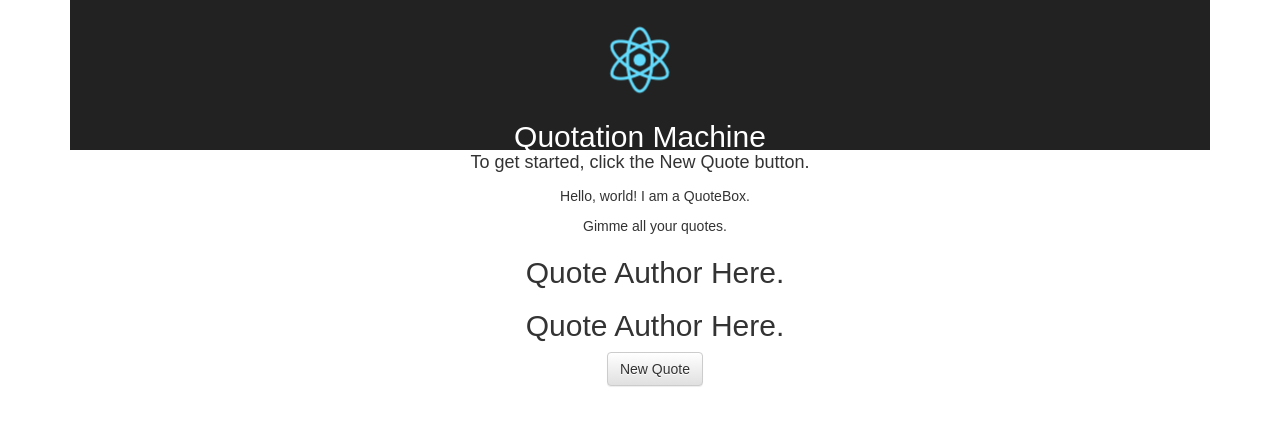
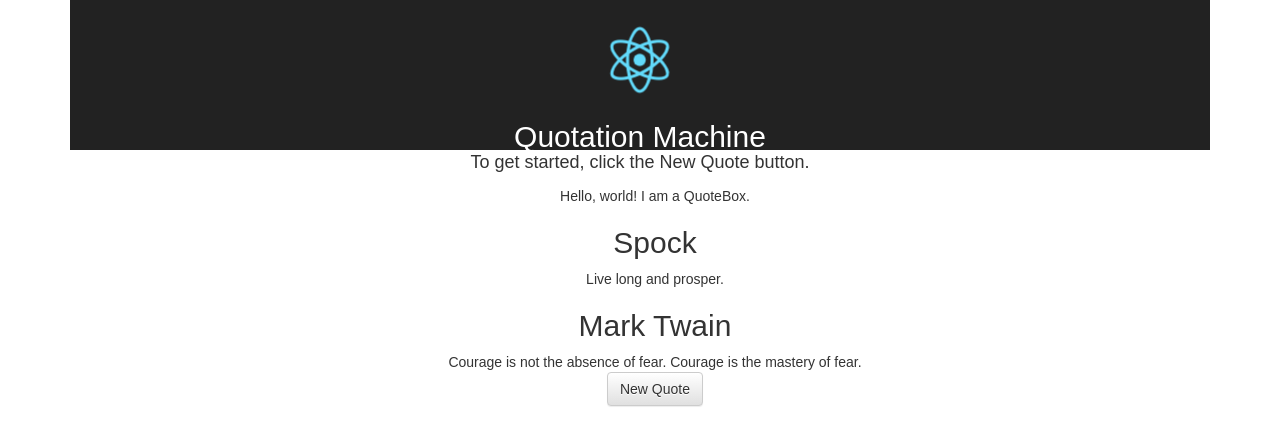
Before and after one commit to d2fong/CodeCampProjects, a React (Create React App) app in the folder QuotationMachine/: page / in a window 1280 px wide. Shown: the top 446 px of the page. Built offline with nearby package versions, Linux system fonts and the light colour scheme; the HTML template or start-up script is replaced by a standard one.

Commit message:
Finishes basic component heirarchy - shows some dummy data for quotes

```diff
--- a/QuotationMachine/src/Quotes.js
+++ b/QuotationMachine/src/Quotes.js
@@ -1,7 +1,7 @@
 import React from 'react';
 import { Button, Grid } from 'react-bootstrap';
 
-var data = [
+const data = [
 	{
 		"author": "Spock",
 		"content": "Live long and prosper."
@@ -19,7 +19,7 @@ class QuoteBox extends React.Component {
 				<p>
 					Hello, world! I am a QuoteBox.
 				</p>
-				<QuoteList/>
+				<QuoteList data={data}/>
 				<QuoteForm/>
 			</Grid>
 		);
@@ -29,13 +29,16 @@ class QuoteBox extends React.Component {
 
 class QuoteList extends React.Component {
 	render() {
+		const quoteNodes = this.props.data.map(function(quote) {
+			return (
+				<QuoteListEntry author={quote.author}>
+					{quote.content}
+				</QuoteListEntry>
+			);
+		})
 		return (
 			<div className="quoteList">
-				<p>
-					Gimme all your quotes.
-					<QuoteListEntry author="Someone">This is a comment</QuoteListEntry>
-					<QuoteListEntry author="Someone Else">This is a comment too</QuoteListEntry>
-				</p>
+				{quoteNodes}
 			</div>
 		);
 	}
@@ -46,8 +49,9 @@ class QuoteListEntry extends React.Component {
 		return (
 			<div className="quoteListEntry">
 				<h2 className="quoteAuthor">
-					Quote Author Here.
+					{this.props.author}
 				</h2>
+				{this.props.children}
 			</div>
 		);
 
--- a/QuotationMachine/src/index.js
+++ b/QuotationMachine/src/index.js
@@ -3,6 +3,7 @@ import ReactDOM from 'react-dom';
 import App from './App';
 import './index.css';
 
+
 ReactDOM.render(
   <App />,
   document.getElementById('root')
```
